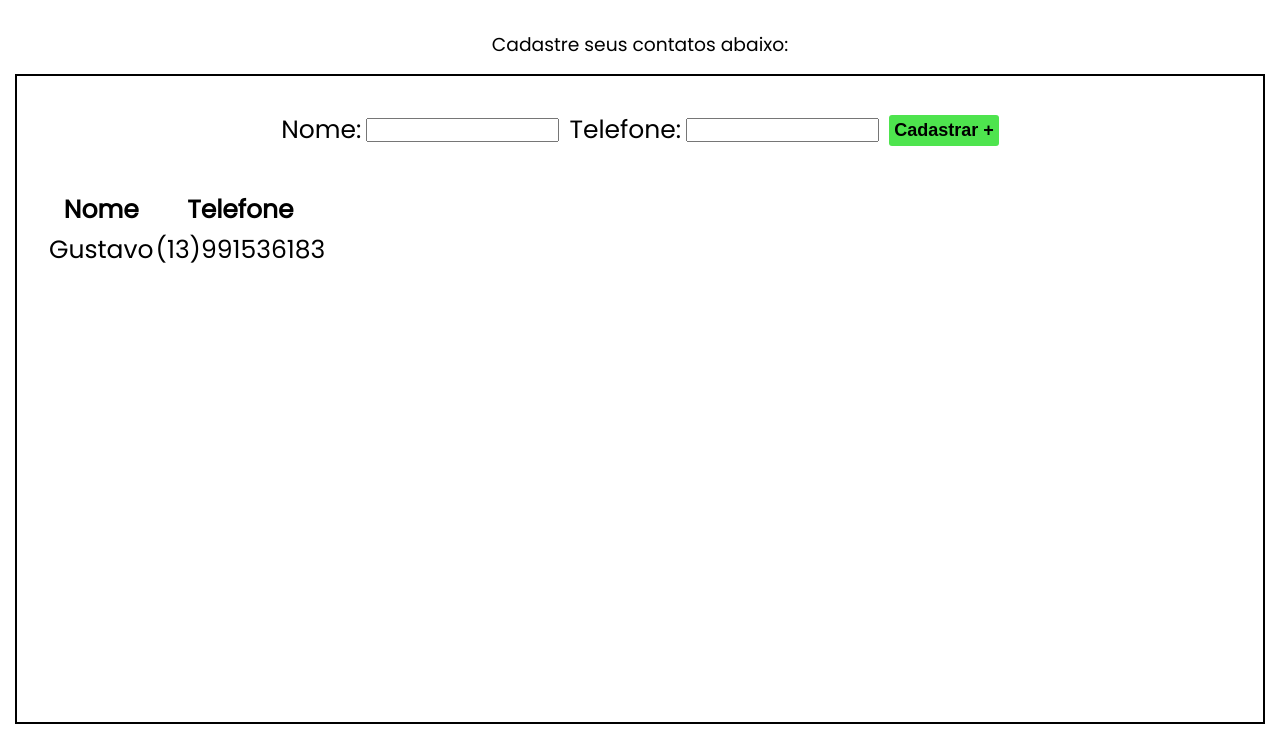
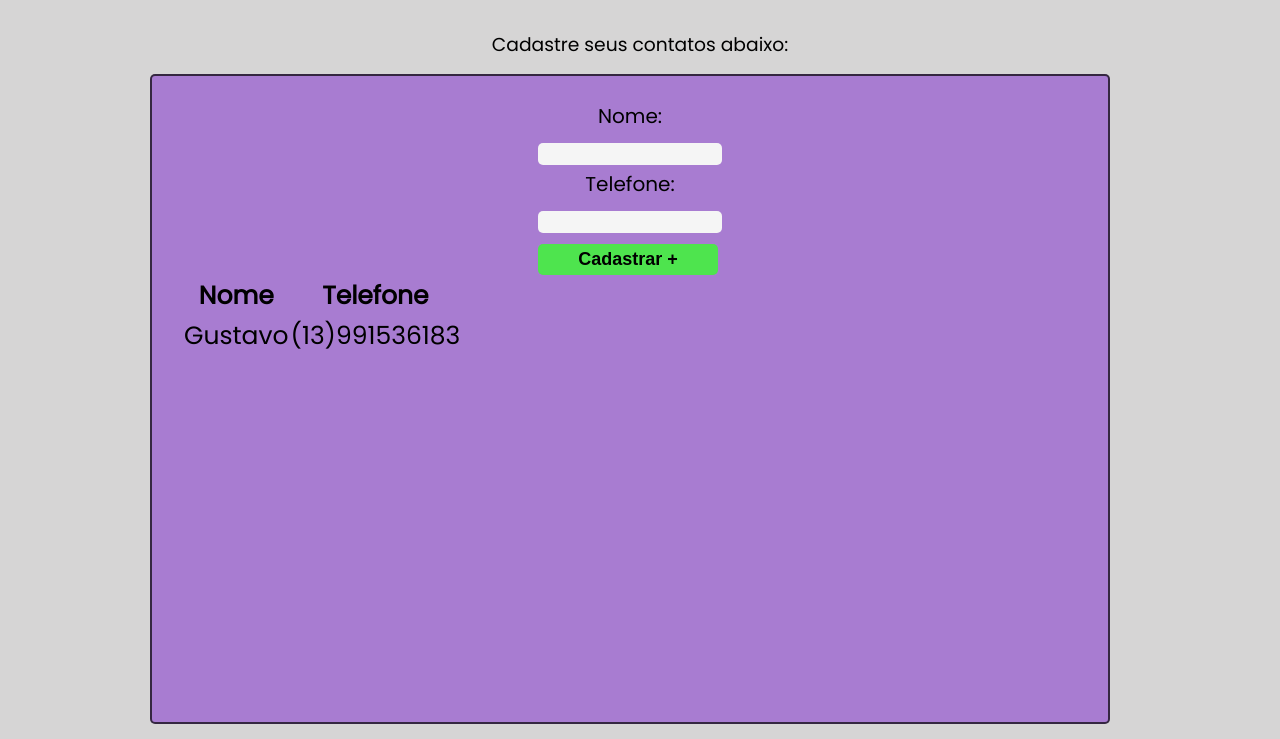
Before and after one commit to gureispt/EBAC_AGENDA, a plain HTML site: page index.html in a window 1280 px wide. Shown: the part 94-833 px from the top of the page. Drawn offline with Linux system fonts and the light colour scheme.

Commit message:
Alinhado Label e Inputs, mudança de cores

```diff
--- a/index.html
+++ b/index.html
@@ -17,9 +17,13 @@
     <h3>Cadastre seus contatos abaixo:</h3>
     <main>
         <form id="form-agenda">
-            Nome:<input type="text" id="nome-agenda" required>
-            Telefone:<input type="tel" id="tel-agenda" required>
-            <button type="submit">Cadastrar +</button>
+            <div class="container">
+                <label for="nome">Nome:</label>
+                <input type="text" id="nome" required>
+                <label for="telefone">Telefone:</label>
+                <input type="tel" id="telefone" required>
+                <button type="submit">Cadastrar +</button>
+            </div>
         </form>
         <table>
             <thead>
--- a/main.css
+++ b/main.css
@@ -6,6 +6,7 @@
 
 body{
     font-family: "Poppins", sans-serif;;
+    background-color: rgb(214, 213, 213);
 }
 
 header{
@@ -22,36 +23,47 @@ h3{
 }
 
 main{
-    margin: 15px 15px;
-    border: 2px solid black;
+    margin: 15px 150px;
+    border: 2px solid rgba(0, 0, 0, 0.685);
     height: 650px;
     padding: 25px 30px;
     font-size: 25px;
+    max-width: 75%;
+    background-color: rgb(168, 124, 209);
+    border-radius: 5px;
 }
 
-form{
+.container{
+    display: block;
+}
+
+form, label, button{
     display: flex;
     justify-content: center;
-    align-items: center;
-    width: 100%;
-    margin-bottom: 30px;
-    padding: 10px;
 }
 
-form input{
-    margin-left: 5px;
-    margin-right: 10px;
+label{
+    padding: 0;
+    font-size: 20px;
+}
+
+input{
+    padding-left: 5px;
     height: 22px;
-    padding: 10px 5px;
     font-weight: bold;
+    border-radius: 5px;
+    background-color: #f5f5f5;
+    border: none;
 }
 
 button{
+    margin-top: 7px;
     padding: 5px;
+    width: 180px;
     font-size: 18px;
     font-weight: 600;
     background-color: rgb(78, 228, 78);
-    border-radius: 3px;
+    border-radius: 5px;
     border: none;
     cursor: pointer;
 }
```
